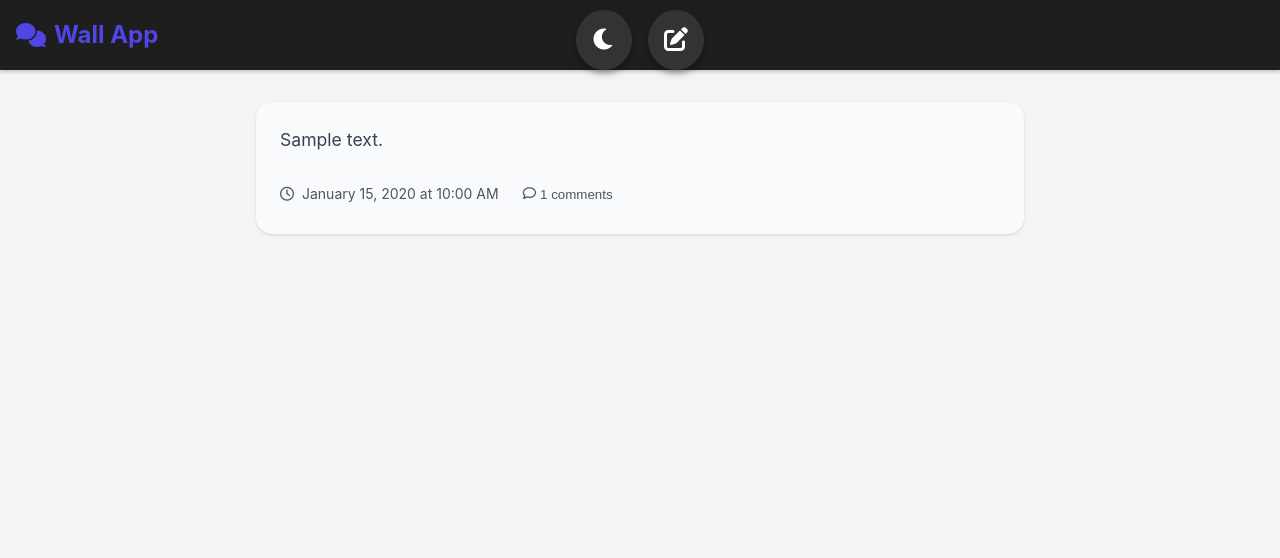
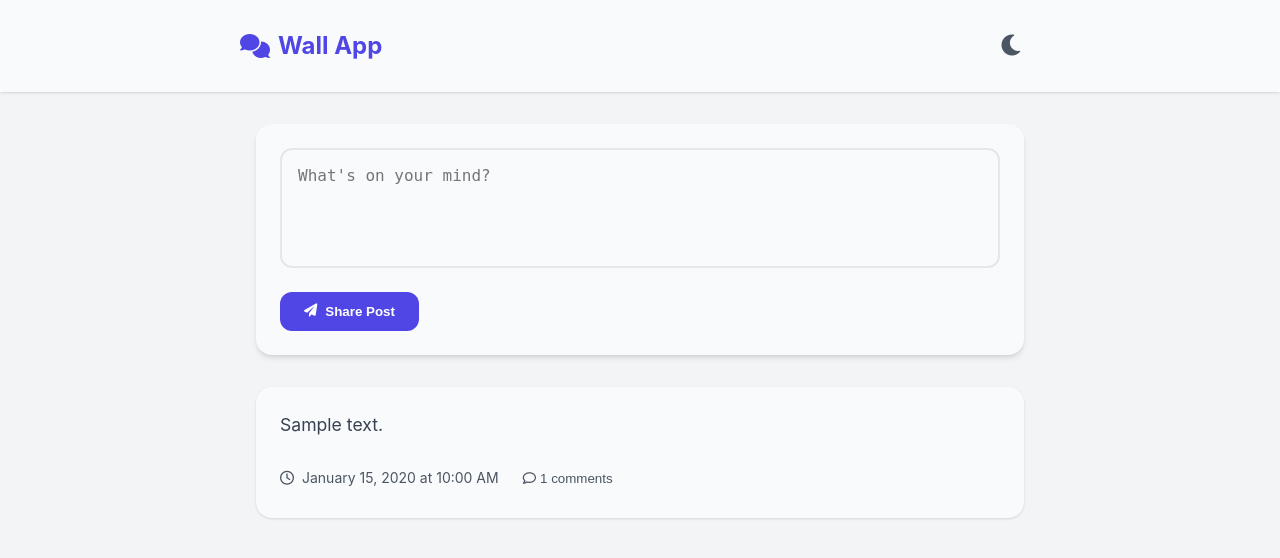
Before and after one commit to gebertocarlos/flask_wall_app, a Flask app: template templates/index.html in a window 1280 px wide. Shown: the top 558 px of the page. Run offline with Flask 3, Linux system fonts and the light colour scheme; the template is opened without the code that fills it: most values are stand-ins (such as "Sample title", 1, 10 or a date in 2020); some libraries are stand-ins or nearby versions.

Commit message:
post order

```diff
--- a/templates/index.html
+++ b/templates/index.html
@@ -51,30 +51,22 @@
         }
 
         .navbar {
-    display: flex;
-    justify-content: center;
-    align-items: center;
-    position: relative;
+            background: var(--gray-50);
             padding: 1rem;
-    background-color: #1e1e1e;
-    box-shadow: 0 2px 4px rgba(0, 0, 0, 0.2);
+            box-shadow: var(--shadow);
+            position: sticky;
+            top: 0;
+            z-index: 100;
+            transition: all 0.3s ease;
         }
 
         .navbar-content {
+            max-width: 800px;
+            margin: 0 auto;
             display: flex;
             justify-content: space-between;
             align-items: center;
-    width: 100%;
         }
-.navbar-buttons {
-    position: absolute;
-    bottom: 0;
-    left: 50%;
-    transform: translateX(-50%);
-    display: flex;
-    gap: 1rem;
-}
-
 
         .container {
             max-width: 800px;
@@ -102,22 +94,7 @@
     transition: all 0.2s ease;
     font-size: 1.5rem; /* Larger font size for the icon */
 }
-button.theme-toggle,
-button.post-form-toggle {
-    background-color: #333333;
-    color: #ffffff;
-    border: none;
-    border-radius: 50%;
-    padding: 1rem;
-    cursor: pointer;
-    box-shadow: 0 4px 6px rgba(0, 0, 0, 0.3);
-    transition: background-color 0.3s;
-}
 
-button.theme-toggle:hover,
-button.post-form-toggle:hover {
-    background-color: #555555;
-}
 .theme-toggle:hover {
     background: var(--gray-100);
     color: var(--primary);
@@ -154,42 +131,6 @@ button.post-form-toggle:hover {
         .post-form textarea:focus {
             outline: none;
             border-color: var(--primary);
-        }
-        .post-form-toggle {
-    background: none;
-    border: none;
-    color: var(--gray-600);
-    cursor: pointer;
-    padding: 0.75rem;
-    border-radius: 0.5rem;
-    font-size: 1.5rem;
-    transition: all 0.2s ease;
-}
-
-.post-form-toggle:hover {
-    background: var(--gray-100);
-    color: var(--primary);
-}
-
-/* Post form visibility */
-.post-form-container {
-    display: none;
-    position: sticky; /* Keep the form visible at the top */
-    top: 1rem;
-    z-index: 110; /* Ensure it stays above other elements */
-    margin-bottom: 1.5rem;
-    transition: opacity 0.3s ease, transform 0.3s ease;
-}
-
-.post-form-container.visible {
-    display: block;
-    opacity: 1;
-    transform: translateY(0);
-}
-
-.post-form-container.hidden {
-    opacity: 0;
-    transform: translateY(-10px);
         }
 
         .btn {
@@ -373,20 +314,13 @@ button.post-form-toggle:hover {
                 <i class="fas fa-comments"></i>
                 Wall App
             </a>
-            <div class="navbar-buttons">
             <button class="theme-toggle" aria-label="Toggle theme">
                 <i class="fas fa-moon"></i>
             </button>
-                <button class="post-form-toggle" aria-label="Toggle post form">
-                    <i class="fas fa-edit"></i>
-                </button>
-            </div>
         </div>
     </nav>
 
-
     <main class="container">
-        <div class="post-form-container hidden" id="postFormContainer">
         <div class="post-form">
             <form id="postForm">
                 <textarea
@@ -400,7 +334,6 @@ button.post-form-toggle:hover {
                     Share Post
                 </button>
             </form>
-            </div>
         </div>
 
         <div id="postsContainer">
@@ -449,47 +382,9 @@ button.post-form-toggle:hover {
         // Theme Toggle and other code remains the same
 
         // Comment Toggle
-// Comment Toggle
         const toggleComments = (commentsId) => {
             const commentsSection = document.getElementById(commentsId);
             commentsSection.classList.toggle('visible');
-};
-
-// Attach comment form handler
-const attachCommentFormHandler = (form) => {
-    form.addEventListener('submit', (event) => {
-        event.preventDefault();
-        const postId = form.getAttribute('data-post-id');
-        const content = form.querySelector('textarea').value;
-
-        fetch(`/add_comment/${postId}`, {
-            method: 'POST',
-            headers: {
-                'Content-Type': 'application/json',
-            },
-            body: JSON.stringify({ content })
-        })
-        .then(response => response.json())
-        .then(data => {
-            if (data.success) {
-                const newComment = document.createElement('div');
-                newComment.classList.add('comment');
-                newComment.innerHTML = `<p>${data.comment.content}</p>`;
-
-                const commentsSection = document.getElementById(`comments-${postId}`);
-                // Insert the new comment before the comment form
-                const commentForm = commentsSection.querySelector('.comment-form');
-                commentsSection.insertBefore(newComment, commentForm);
-
-                // Update comment count
-                const commentButton = document.querySelector(`#post-${postId} .action-btn span`);
-                const currentCount = parseInt(commentButton.textContent.split(' ')[0]);
-                commentButton.textContent = `${currentCount + 1} comments`;
-
-                form.querySelector('textarea').value = '';  // Clear the textarea
-            }
-        });
-    });
         };
 
         // Handle Post Form submission
@@ -523,6 +418,8 @@ document.getElementById('postForm').addEventListener('submit', (event) => {
         </button>
     </div>
     <div class="comments" id="comments-${data.post.id}">
+        <!-- Comments will be appended here -->
+    </div>
     <form class="comment-form" data-post-id="${data.post.id}">
         <textarea
             name="content"
@@ -534,23 +431,45 @@ document.getElementById('postForm').addEventListener('submit', (event) => {
             Comment
         </button>
     </form>
-                </div>
 `;
-
 document.getElementById('postsContainer').prepend(newPost);
-
-            // Attach event handler to the new post's comment form
-            const newCommentForm = newPost.querySelector('.comment-form');
-            attachCommentFormHandler(newCommentForm);
 
                     document.getElementById('postContent').value = '';  // Clear the textarea
                 }
             });
         });
 
-// Attach handlers to existing comment forms
+        // Handle Comment Form submission
+        // Handle Comment Form submission
 document.querySelectorAll('.comment-form').forEach(form => {
-    attachCommentFormHandler(form);
+    form.addEventListener('submit', (event) => {
+        event.preventDefault();
+        const postId = form.getAttribute('data-post-id');
+        const content = form.querySelector('textarea').value;
+
+        fetch(`/add_comment/${postId}`, {
+            method: 'POST',
+            headers: {
+                'Content-Type': 'application/json',
+            },
+            body: JSON.stringify({ content })
+        })
+        .then(response => response.json())
+        .then(data => {
+            if (data.success) {
+                const newComment = document.createElement('div');
+                newComment.classList.add('comment');
+                newComment.innerHTML = `<p>${data.comment.content}</p>`;
+
+                const commentsSection = document.getElementById(`comments-${postId}`);
+                // Insert the new comment before the comment form
+                const commentForm = commentsSection.querySelector('.comment-form');
+                commentsSection.insertBefore(newComment, commentForm);
+
+                form.querySelector('textarea').value = '';  // Clear the textarea
+            }
+        });
+    });
 });
 // Theme Toggle
 const themeToggleButton = document.querySelector('.theme-toggle');
@@ -588,19 +507,7 @@ function updateThemeToggleIcon(theme) {
         icon.classList.add('fa-sun');
     }
 }
-const postFormToggleButton = document.querySelector('.post-form-toggle');
-    const postFormContainer = document.getElementById('postFormContainer');
 
-    postFormToggleButton.addEventListener('click', () => {
-        const isVisible = postFormContainer.classList.contains('visible');
-        if (isVisible) {
-            postFormContainer.classList.remove('visible');
-            postFormContainer.classList.add('hidden');
-        } else {
-            postFormContainer.classList.remove('hidden');
-            postFormContainer.classList.add('visible');
-        }
-    });
     </script>
 </body>
 </html>
```
Lines whose indentation alone changed are shown as unchanged.
